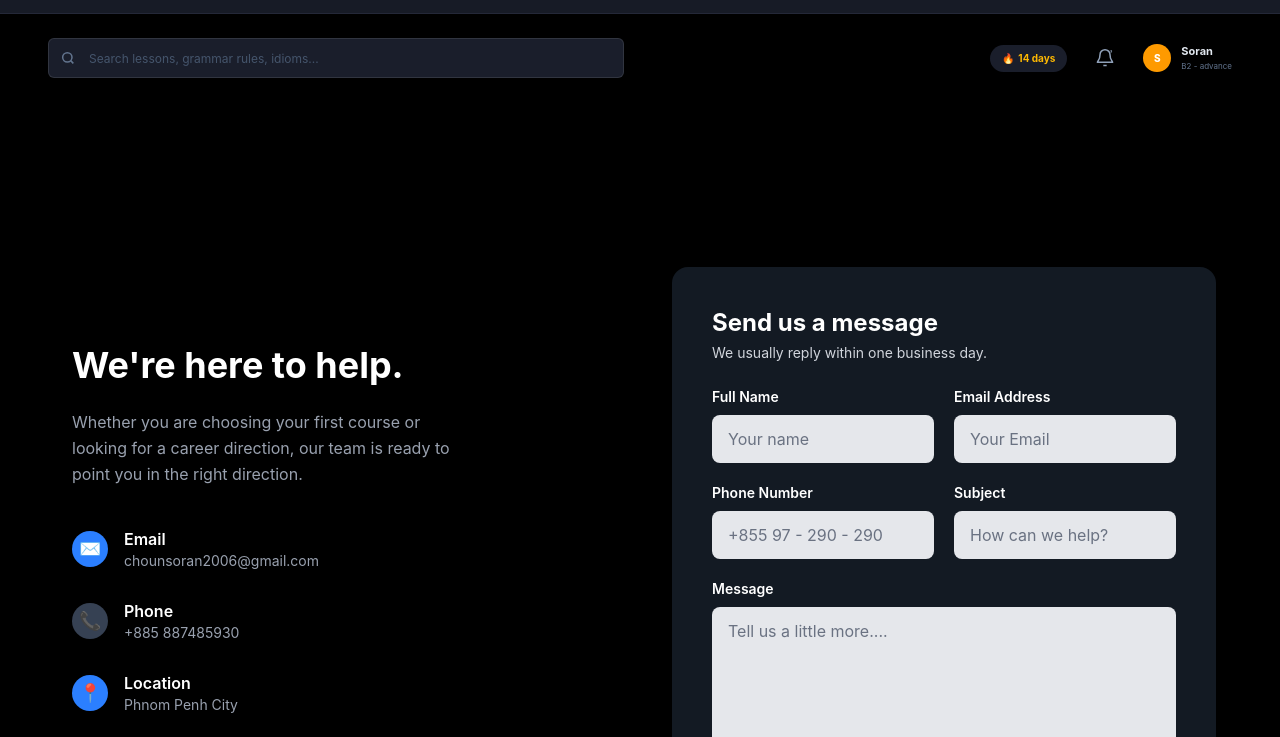
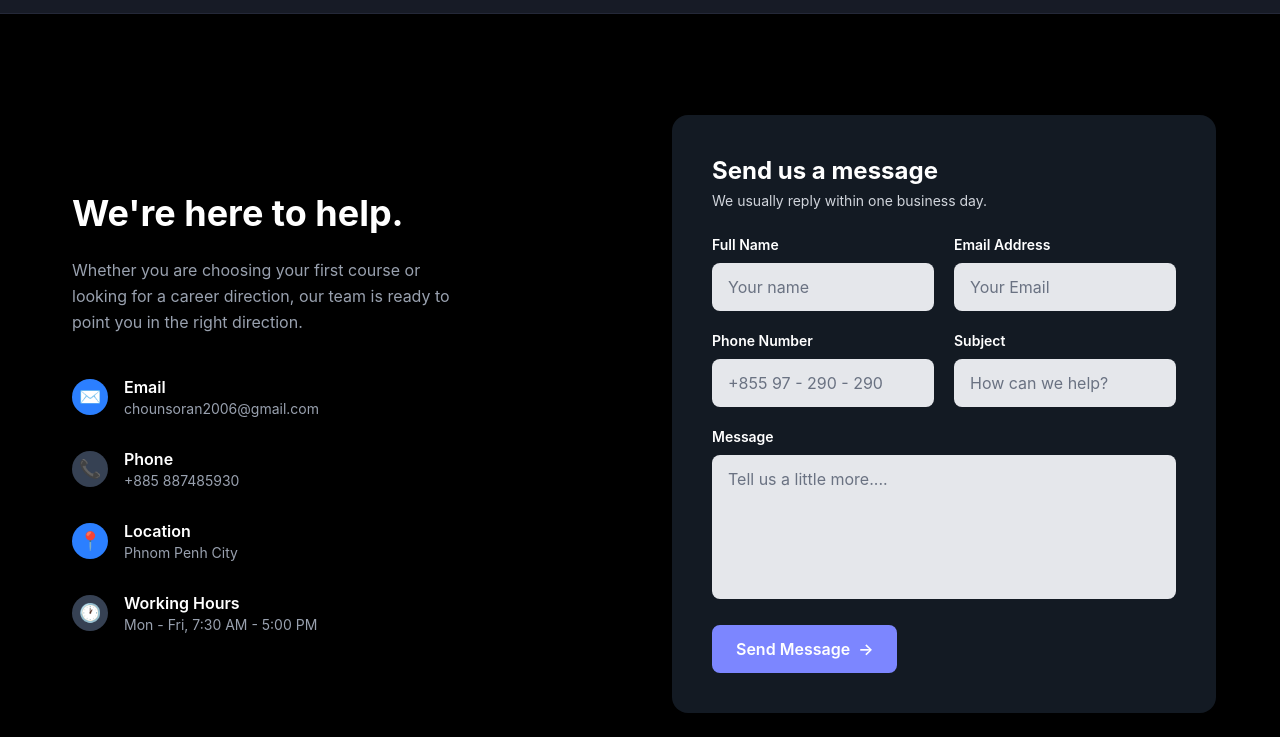
Before and after one commit to RT-Learnig/RT-Learning, a website: page Pages/Contact.html in a window 1280 px wide. Shown: the part 63-800 px from the top of the page. Drawn offline with Linux system fonts and the light colour scheme.

Commit message:
fix/contact-us-page

```diff
--- a/Pages/Contact.html
+++ b/Pages/Contact.html
@@ -116,32 +116,6 @@
 
     </div>
 </header>
-  <!-- Search & User Info -->
-
-
-<div class="mx-auto max-w-full px-5 pb-16 sm:px-8 lg:px-12">
-<div class="flex items-center gap-4 py-6 sm:gap-8">
-      <label class="relative block w-full max-w-xl">
-        <span class="sr-only">Search lessons</span>
-        <svg class="pointer-events-none absolute left-3 top-1/2 h-4 w-4 -translate-y-1/2 text-slate-500" viewBox="0 0 24 24" fill="none" stroke="currentColor" stroke-width="2.3" aria-hidden="true"><circle cx="11" cy="11" r="7"></circle><path d="m20 20-4-4"></path></svg>
-        <input id="searchInput" type="search" placeholder="Search lessons, grammar rules, idioms..." class="h-10 w-full rounded-md border border-white/10 bg-[#1a1e2b] px-10 text-xs text-slate-200 outline-none placeholder:text-slate-600 focus:border-lavender/60 focus:ring-2 focus:ring-lavender/20" />
-      </label>
-      <div class="ml-auto hidden items-center gap-7 sm:flex">
-        <span class="rounded-full bg-[#1a1e2b] px-3 py-1.5 text-[10px] font-bold text-amber-400">🔥 &nbsp;14 days</span>
-        <button type="button" aria-label="Notifications" class="relative text-slate-400 transition hover:text-white">
-          <svg class="h-5 w-5" viewBox="0 0 24 24" fill="none" stroke="currentColor" stroke-width="1.8"><path d="M18 8a6 6 0 0 0-12 0c0 7-3 7-3 9h18c0-2-3-2-3-9M10 21h4"/><path d="M19 4l1 1m-1-1 1-1"/></svg>
-        </button>
-        <div class="flex items-center gap-2.5">
-          <div class="grid h-7 w-7 place-items-center rounded-full bg-amber-500 from-amber-200 via-orange-400 to-red-900 text-[10px] font-extrabold text-white">S</div>
-          <div class="leading-tight"><p class="text-[11px] font-bold text-slate-200">Soran</p><p class="mt-0.5 text-[8px] text-slate-500">B2 - advance</p></div>
-        </div>
-      </div>
-    </div>
-
-</div>
-
-
-
 <!-- Main Content -->
 <div class="min-h-screen flex items-center justify-center p-6 md:p-12">
   <div class="w-full max-w-6xl grid grid-cols-1 md:grid-cols-2 gap-16 items-center">
```
